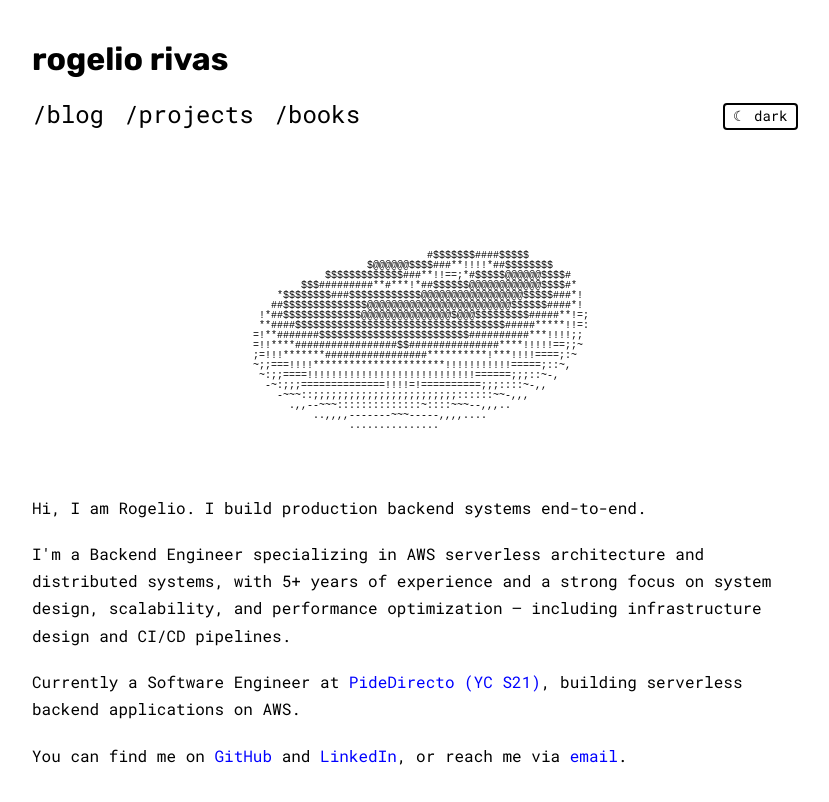
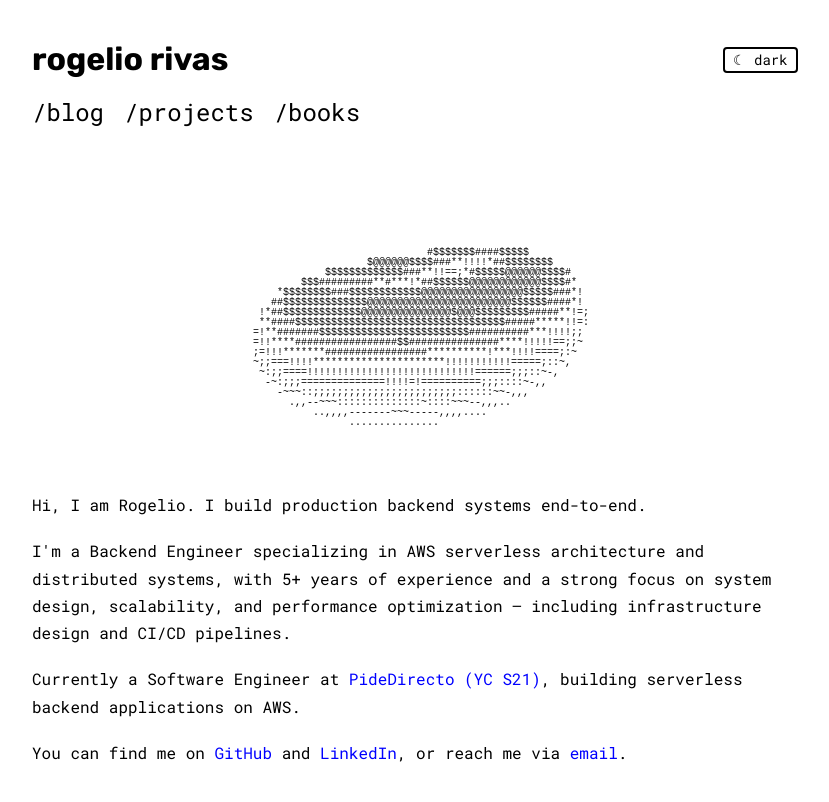
Before and after one commit to rogedev/rogedev.github.io, a Gatsby site: page / in a window 1280 px wide. Shown: the whole page, without its empty margins (225-1054 px from the left). Built offline with nearby package versions, Linux system fonts and the light colour scheme; Gatsby itself is replaced by a stand-in of ours.

Commit message:
Move theme toggle to header title row in Layout component

```diff
--- a/src/components/Layout.js
+++ b/src/components/Layout.js
@@ -20,6 +20,13 @@ const Main = styled.main`
   @media (min-width: 520px) {
     padding: 2rem 2em 6rem;
   }
+`;
+
+const TitleRow = styled.div`
+  display: flex;
+  align-items: center;
+  justify-content: space-between;
+  gap: 1em;
 `;
 
 const StyledTitle = styled.h1`
@@ -105,12 +112,13 @@ const Layout = ({ children }) => {
         </Helmet>
 
         <header>
-          <StyledTitle>
-            <TitleLink to="/">Rogelio Rivas</TitleLink>
-          </StyledTitle>
-          <Nav>
+          <TitleRow>
+            <StyledTitle>
+              <TitleLink to="/">Rogelio Rivas</TitleLink>
+            </StyledTitle>
             <ThemeToggle theme={themeName} toggleTheme={toggleTheme} />
-          </Nav>
+          </TitleRow>
+          <Nav />
         </header>
 
         {children}
--- a/src/components/Nav.js
+++ b/src/components/Nav.js
@@ -46,11 +46,6 @@ const ListElement = styled.li`
   }
 `;
 
-const ToggleElement = styled(ListElement)`
-  margin-left: auto;
-  margin-right: 0;
-`;
-
 const NavItem = styled(Link).attrs({ activeClassName })`
   color: ${(props) => props.theme.text};
   border: none;
@@ -73,7 +68,7 @@ const NavItem = styled(Link).attrs({ activeClassName })`
   }
 `;
 
-const Nav = ({ children }) => {
+const Nav = () => {
   return (
     <StyledNav>
       <StyledList>
@@ -92,7 +87,6 @@ const Nav = ({ children }) => {
             books
           </NavItem>
         </ListElement>
-        {children && <ToggleElement>{children}</ToggleElement>}
       </StyledList>
     </StyledNav>
   );
```
